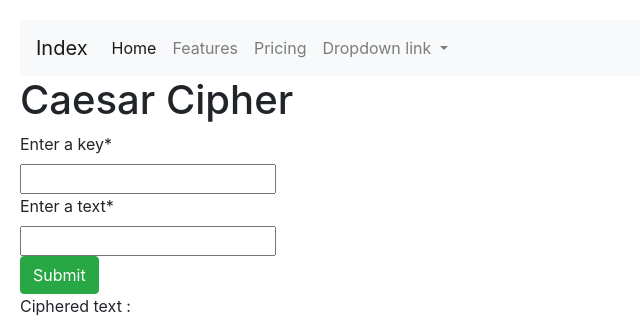
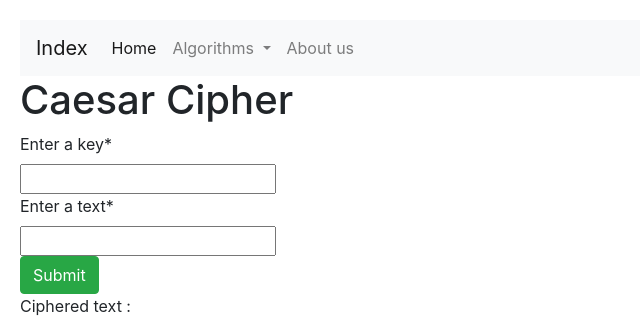
Before and after one commit to JulienZ8/project-w, a Django app: page /cryptography/caesar/ in a window 1280 px wide. Shown: the top 320 px of the page, without its empty margins (0-640 px from the left). Run offline with Django 4.2, Linux system fonts and the light colour scheme; some libraries are stand-ins or nearby versions.

Commit message:
Update base.html

```diff
--- a/wapiti/cryptography/templates/base.html
+++ b/wapiti/cryptography/templates/base.html
@@ -19,23 +19,18 @@
   <div class="collapse navbar-collapse" id="navbarNavDropdown">
     <ul class="navbar-nav">
       <li class="nav-item active">
-        <a class="nav-link" href="#">Home <span class="sr-only">(current)</span></a>
-      </li>
-      <li class="nav-item">
-        <a class="nav-link" href="#">Features</a>
-      </li>
-      <li class="nav-item">
-        <a class="nav-link" href="#">Pricing</a>
+        <a class="nav-link" href="{% url 'index' %}">Home <span class="sr-only">(current)</span></a>
       </li>
       <li class="nav-item dropdown">
         <a class="nav-link dropdown-toggle" href="#" id="navbarDropdownMenuLink" data-toggle="dropdown" aria-haspopup="true" aria-expanded="false">
-          Dropdown link
+          Algorithms
         </a>
         <div class="dropdown-menu" aria-labelledby="navbarDropdownMenuLink">
-          <a class="dropdown-item" href="#">Action</a>
-          <a class="dropdown-item" href="#">Another action</a>
-          <a class="dropdown-item" href="#">Something else here</a>
+          <a class="dropdown-item" href="{% url 'caesar' %}">Caesar Cipher</a>
         </div>
+      </li>
+      <li class="nav-item">
+        <a class="nav-link" href="#">About us</a>
       </li>
     </ul>
   </div>
```
